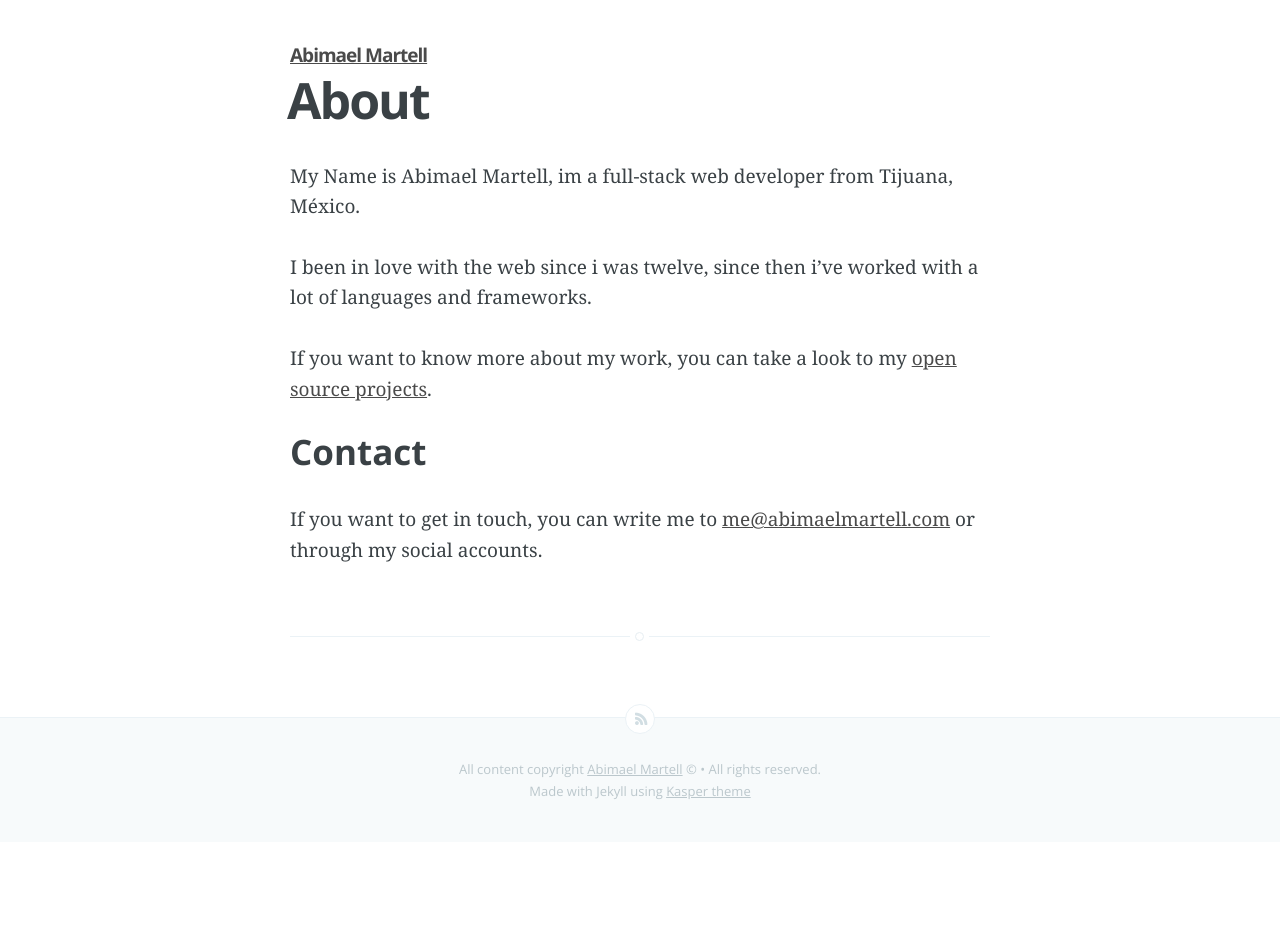
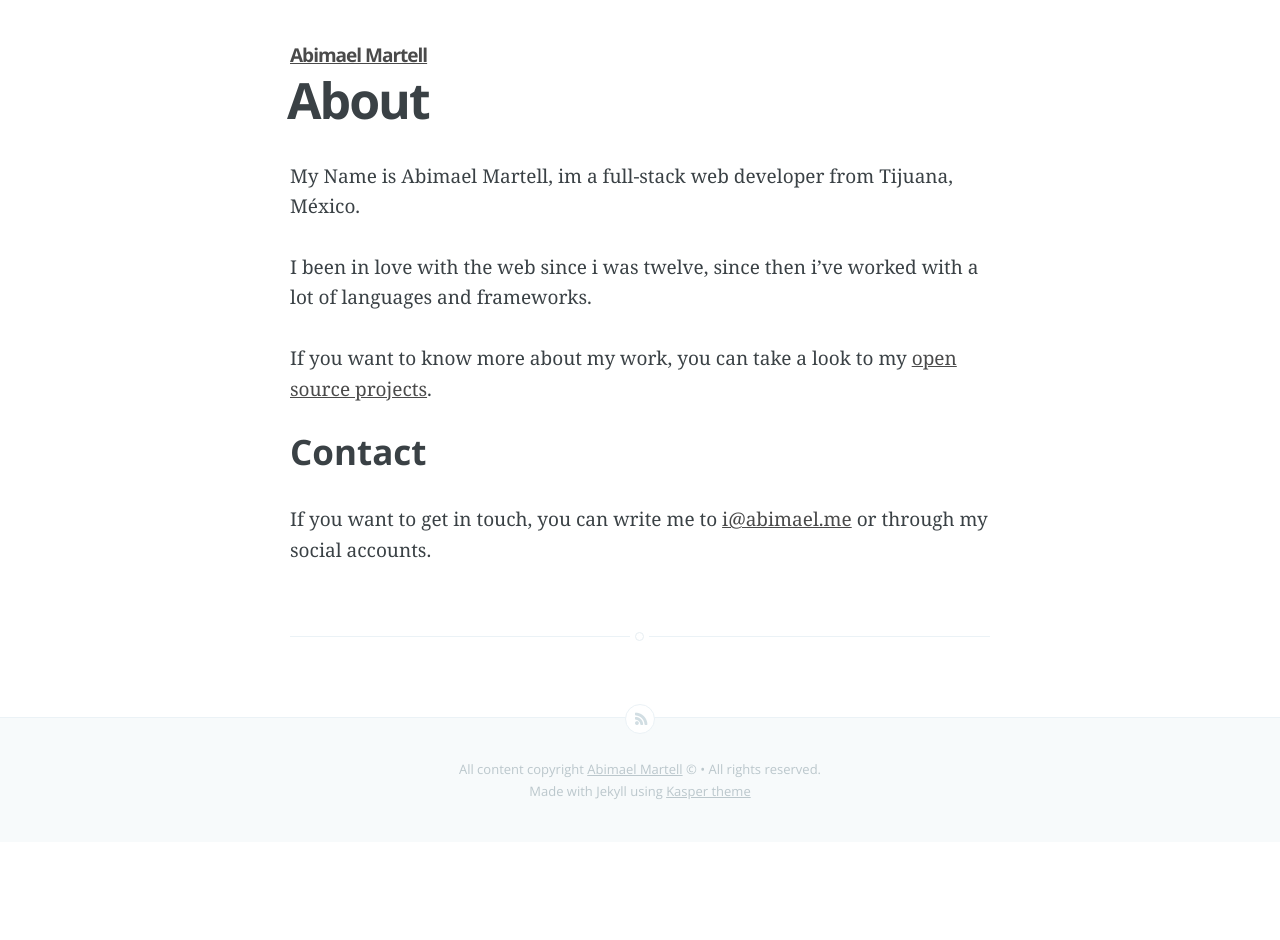
Before and after one commit to abimaelmartell/abimaelmartell.github.com, a Jekyll site: the page built from about.md, in a window 1280 px wide. Built offline with Jekyll 4.4.1, drawn with Linux system fonts in a browser that asks for light colours; nearby versions of some CDN libraries; Markdown is read by kramdown in place of the engine named in the settings.

Commit message:
change public email address

```diff
--- a/about.md
+++ b/about.md
@@ -10,4 +10,4 @@ I been in love with the web since i was twelve, since then i've worked with a lo
 If you want to know more about my work, you can take a look to my [open source projects](https://github.com/abimaelmartell).
 
 ### Contact
-If you want to get in touch, you can write me to [me@abimaelmartell.com](mailto:me@abimaelmartell.com) or through my social accounts.
+If you want to get in touch, you can write me to [i@abimael.me](mailto:i@abimael.me) or through my social accounts.
```
